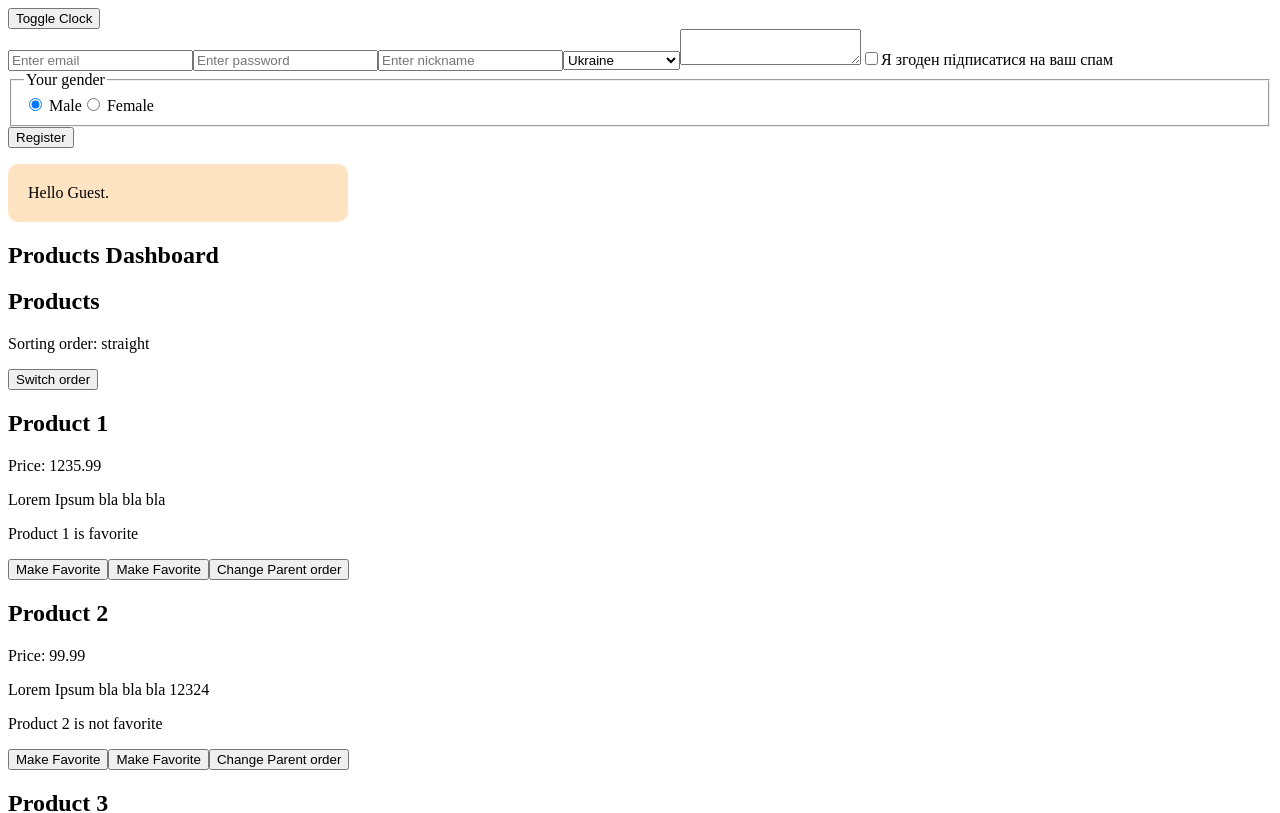
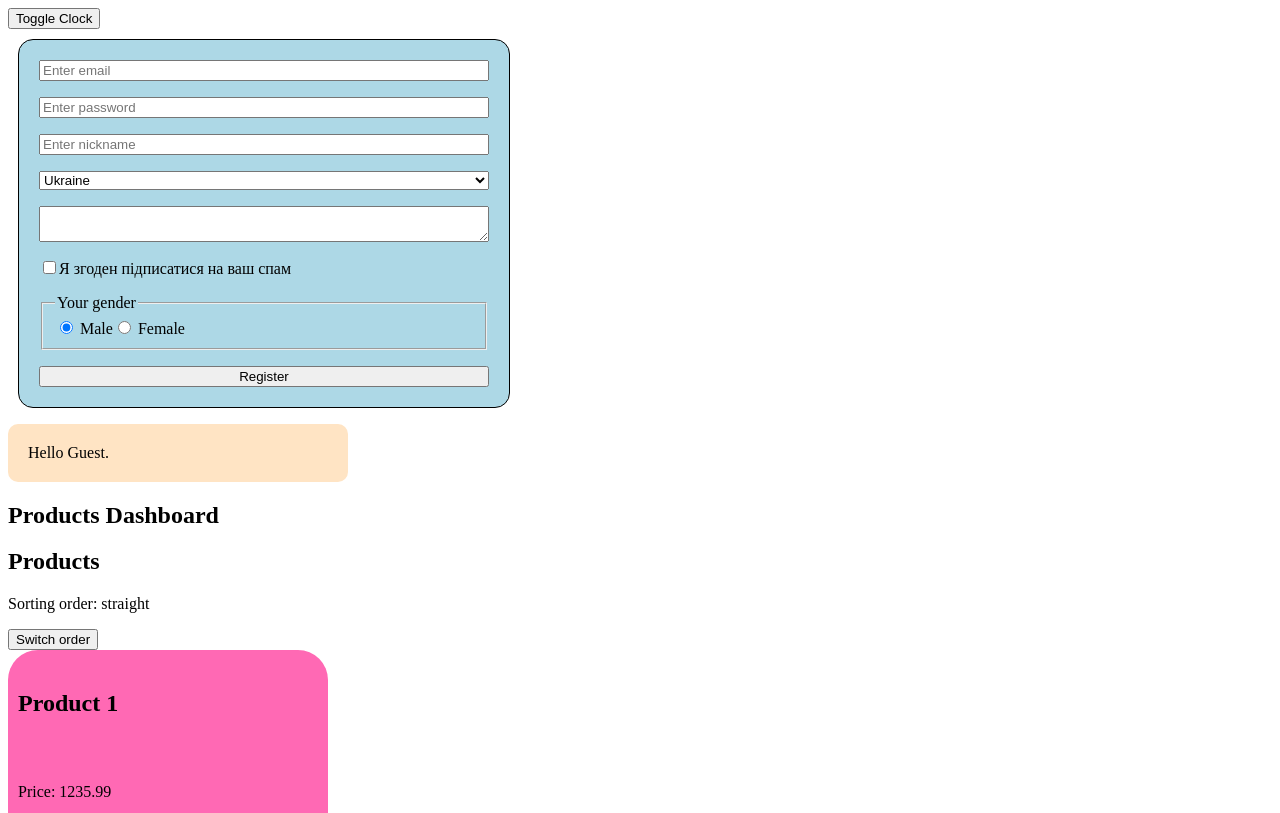
Before and after one commit to fc-fullstack-courses/pfe-2024-1-react-lessons, a React (Vite) app: page / in a window 1280 px wide. Shown: the top 813 px of the page. Built offline with nearby package versions, Linux system fonts and the light colour scheme.

Commit message:
Add css modules example

```diff
--- /dev/null
+++ b/src/components/Product/Product.module.css
@@ -0,0 +1,9 @@
+.container {
+  display: flex;
+  flex-direction: column;
+  gap: 30px;
+  max-width: 300px;
+  background-color: hotpink;
+  border-radius: 30px;
+  padding: 20px 10px;
+}
--- a/src/components/Product/index.jsx
+++ b/src/components/Product/index.jsx
@@ -1,4 +1,5 @@
 import React from 'react';
+import styles from './Product.module.css';
 
 class Product extends React.Component {
   constructor(props) {
@@ -44,14 +45,14 @@ class Product extends React.Component {
     } = this.props;
 
     return (
-      <article id={`product-${id}`}>
+      <article id={`product-${id}`} className={styles.container}>
         <h2>{name}</h2>
         <p>Price: {price}</p>
         <p>{description}</p>
         {/* <p>{name} is {isFavorite ? '': 'not'} favorite</p> */}
         <p>{name} is {!isFavorite && 'not'} favorite</p>
         {/* {isFavorite && <p>{name} is favorite</p>} */}
-        <button id='btn' onClick={() => toggleFavoriteProduct(id)}>Make Favorite</button>
+        {/* <button id='btn' onClick={() => toggleFavoriteProduct(id)}>Make Favorite</button> */}
         <button onClick={this.clickHandler}>Make Favorite</button>
         {/* Взаємодія Дитина -> Батько (коллбек, який змінює стан батька) */}
         <button onClick={handleSwitchOrder}>Change Parent order</button>
--- /dev/null
+++ b/src/components/RegistrationForm/RegistrationForm.module.css
@@ -0,0 +1,19 @@
+.container {
+  display: flex;
+  flex-direction: column;
+  gap: 16px;
+  max-width: 450px;
+  padding: 20px;
+  border: 1px solid black;
+  border-radius: 15px;
+  margin: 10px;
+  background-color: lightblue;
+}
+
+.input {
+
+}
+
+.btn {
+
+}
--- a/src/components/RegistrationForm/index.jsx
+++ b/src/components/RegistrationForm/index.jsx
@@ -1,4 +1,7 @@
 import React from 'react';
+// styles - об'єкт ключі якого назви ваших селекторів у css
+// a значення - згенеровані назви для стилів
+import styles from './RegistrationForm.module.css';
 
 function registerUser(userData) {
   console.log(userData);
@@ -18,7 +21,7 @@ const initialState = {
 class RegistrationForm extends React.Component {
   state = { ...initialState };
 
-  handleSubmit = (e) => {
+  handleSubmit = (e) => {//
     const { email, password, nickname } = this.state;
 
     e.preventDefault();
@@ -89,8 +92,9 @@ class RegistrationForm extends React.Component {
       gender,
     } = this.state;
 
+    // щоб використати стилі з модулю css у className закидуєти відповідну властивість
     return (
-      <form onSubmit={this.handleSubmit}>
+      <form onSubmit={this.handleSubmit} className={styles.container}>
         <input
           type='email'
           name='email'
```
